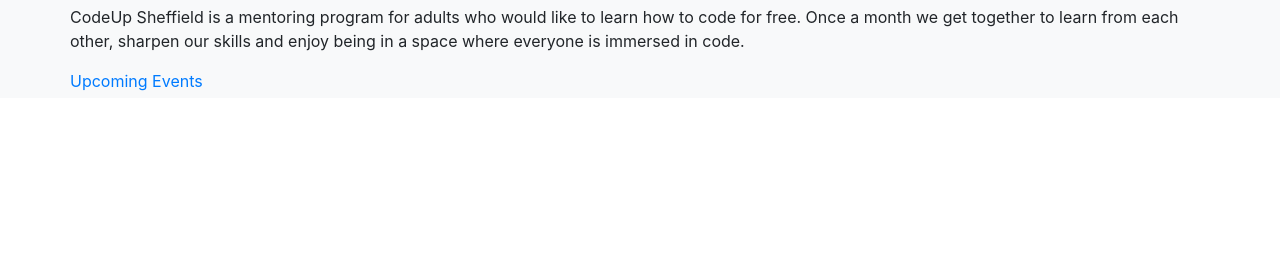
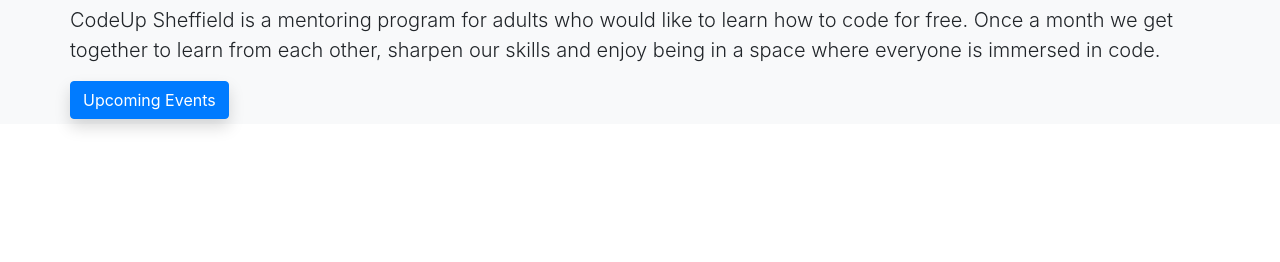
Before and after one commit to daffodil11/codeup-website-practice, a plain HTML site: page index.html in a window 1280 px wide. Shown: the part 401-663 px from the top of the page. Drawn offline with nearby package versions, Linux system fonts and the light colour scheme.

Commit message:
Adds styling to index hero content.

```diff
--- a/index.html
+++ b/index.html
@@ -41,8 +41,8 @@
                     </div>
                     <div>
                         <h1>Welcome!</h1>
-                        <p>CodeUp Sheffield is a mentoring program for adults who would like to learn how to code for free. Once a month we get together to learn from each other, sharpen our skills and enjoy being in a space where everyone is immersed in code.</p>
-                        <a href="https://www.meetup.com/CodeUp-Sheffield/events">Upcoming Events</a>
+                        <p class="lead">CodeUp Sheffield is a mentoring program for adults who would like to learn how to code for free. Once a month we get together to learn from each other, sharpen our skills and enjoy being in a space where everyone is immersed in code.</p>
+                        <a class="btn btn-primary shadow" href="https://www.meetup.com/CodeUp-Sheffield/events">Upcoming Events</a>
                     </div>
                 </div>
             </div>
```
